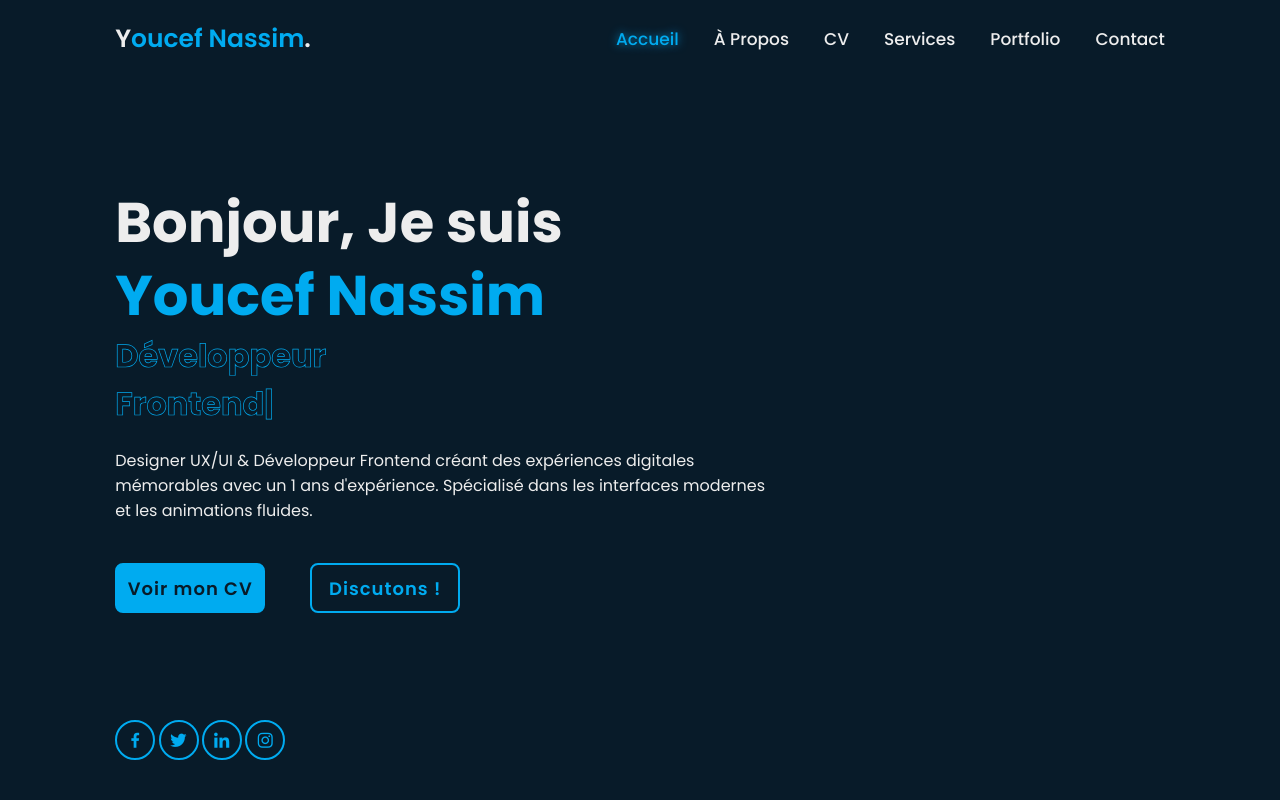
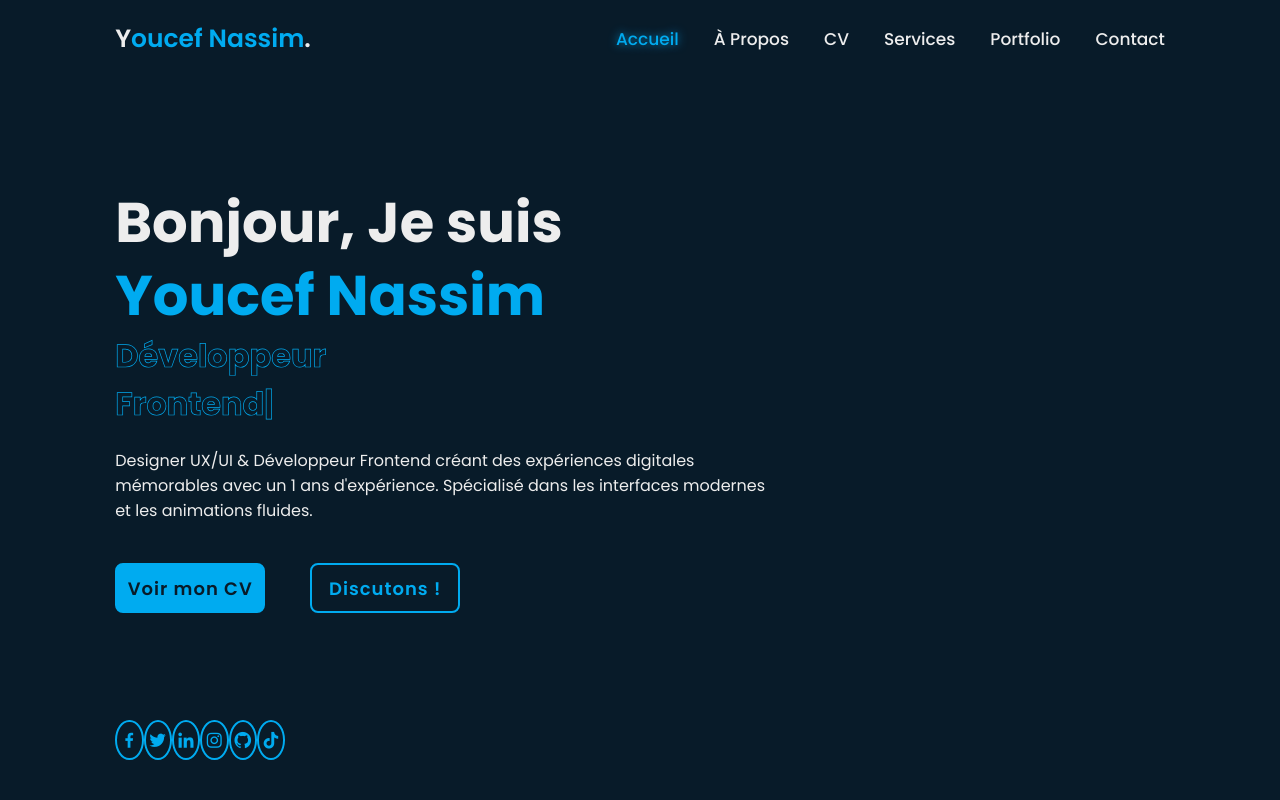
Before and after one commit to youcefnassim/My-Portfolio-, a plain HTML site: page index.html in a window 1280 px wide. Shown: the top 800 px of the page. Drawn offline with nearby package versions, Linux system fonts and the light colour scheme.

Commit message:
Update index.html

```diff
--- a/index.html
+++ b/index.html
@@ -45,6 +45,9 @@
     <a href="https://x.com/youcef5nassim?t=jWttkvWmE7Of-_HBeMR76Q&s=09" target="_blank" rel="noopener noreferrer"><i class='bx bxl-twitter'></i></a>
     <a href="https://www.linkedin.com/in/youcef-nassim-ben-maamar-791244219/" target="_blank" rel="noopener noreferrer"><i class='bx bxl-linkedin'></i></a>
     <a href="https://www.instagram.com/yusuf_5_nassim/" target="_blank" rel="noopener noreferrer"><i class='bx bxl-instagram'></i></a>
+
+    <a href="https://github.com/youcefnassim" target="_blank" rel="noopener noreferrer"><i class='bx bxl-github'></i></a>
+    <a href="https://www.tiktok.com/@codeinsight?_t=ZN-8zP3dxFo8yk&_r=1" target="_blank" rel="noopener noreferrer"><i class='bx bxl-tiktok'></i></a>
 </div>
 
 
```
Lines whose indentation alone changed are shown as unchanged.
